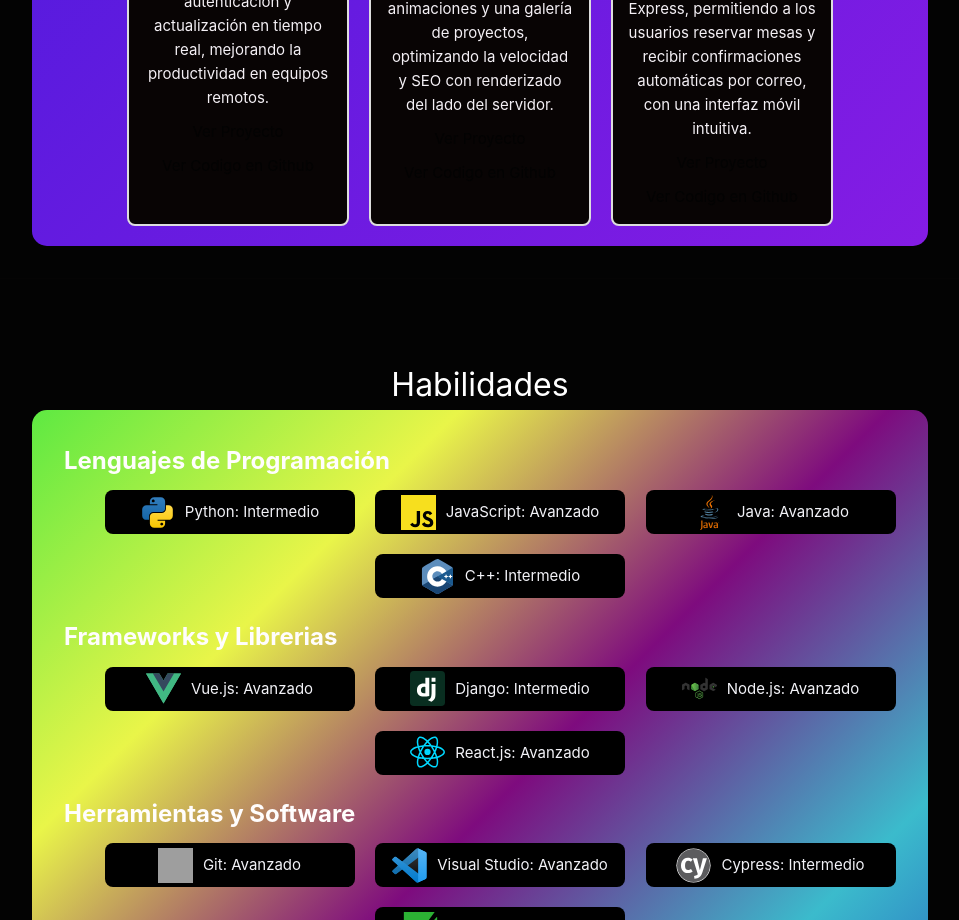
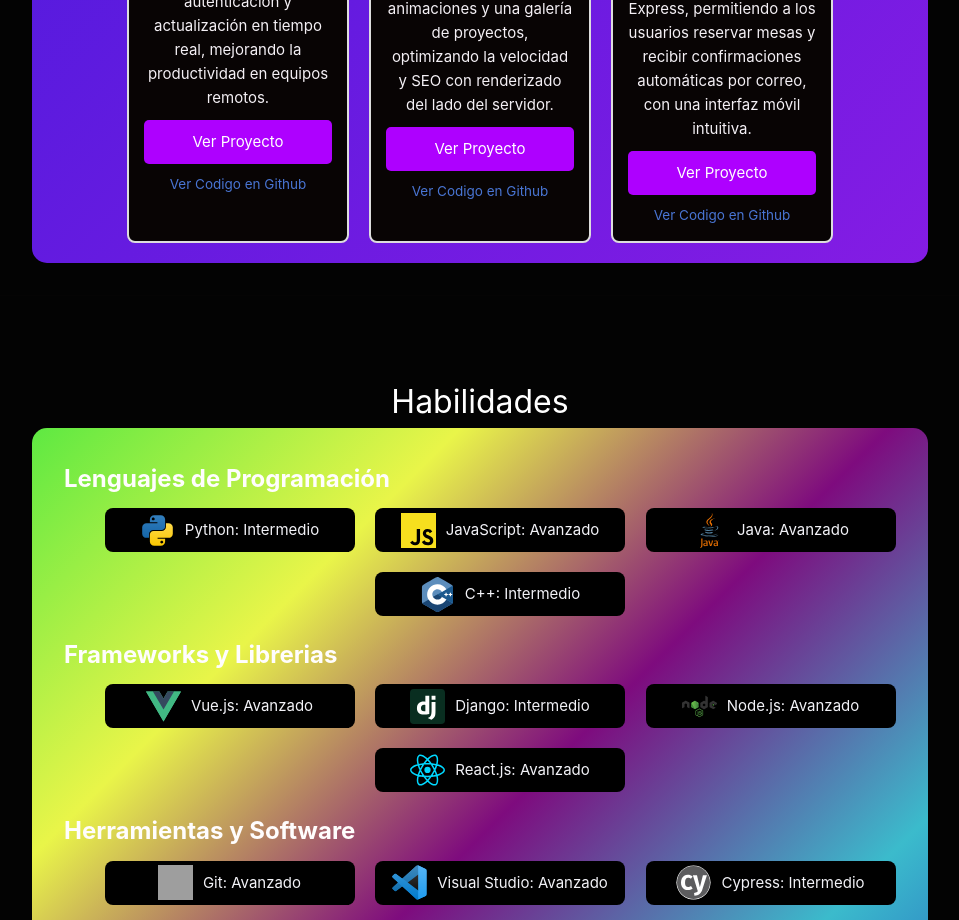
Before and after one commit to LeonelaH/Portafolio-Vuejs, a Vue app: page / in a window 1280 px wide. Shown: the part 2920-3840 px from the top of the page, without its empty margins (160-1119 px from the left). Built offline with nearby package versions, Linux system fonts and the light colour scheme; grey boxes are pictures that could not be loaded.

Commit message:
Haciendo un arreglo en proyectos

```diff
--- a/src/components/ProyectosComponente.vue
+++ b/src/components/ProyectosComponente.vue
@@ -40,10 +40,10 @@ misProyectos.value = ([
                 <h3>{{ proyecto.titulo }}</h3>
                 <p>{{ proyecto.descripcion }}</p>
                 <div class="proyecto-links">
-                    <a :href="proyecto.proyectoLink" clas="btn-ver-mas" target="_blank" rel="noopener noreferrer">Ver
+                    <a :href="proyecto.proyectoLink" class="btn-ver-mas" target="_blank" rel="noopener noreferrer">Ver
                         Proyecto</a>
                     <a :href="proyecto.githubLink" class="github-link" target="_blank" rel="noopener noreferrer">Ver
-                       Codigo en Github</a>
+                        Codigo en Github</a>
                 </div>
             </div>
         </li>
@@ -106,10 +106,29 @@ misProyectos.value = ([
     font-size: 1em;
     color: #f4f0f5;
 }
-.proyecto-links{
+.proyecto-links {
     display: flex;
     flex-direction: column;
     gap: 10px;
     margin-top: 10px;
 }
+.proyecto-links .btn-ver-mas {
+    background-color: #ae00ff;
+    color: #fff;
+    padding: 10px 15px;
+    border-radius: 5px;
+    text-decoration: none;
+    transition: background-color 0.3s;
+}
+.proyecto-links .btn-ver-mas:hover {
+    background-color: #880899;
+}
+.proyecto-links .github-link {
+    color: #4975d3;
+    text-decoration: none;
+    font-size: 0.9em;
+}
+.proyecto-links .github-link:hover{
+    text-decoration: underline;
+}
 </style>
```
